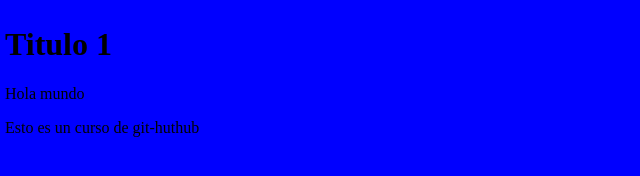
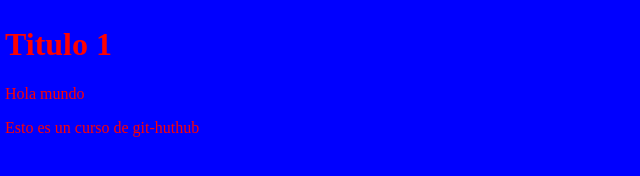
Before and after one commit to galozanomendez/CursoGit, a plain HTML site: page Index.html in a window 1280 px wide. Shown: the whole page, without its empty margins (0-640 px from the left). Drawn offline with Linux system fonts and the light colour scheme.

Commit message:
segundo cambio

```diff
--- a/CSS/Estilos.css
+++ b/CSS/Estilos.css
@@ -2,5 +2,5 @@ body{
 	background-color: blue;
 	padding: 5px;
 	margin: auto;
-	colro: #F00;
+	color: #F00;
 }
```
